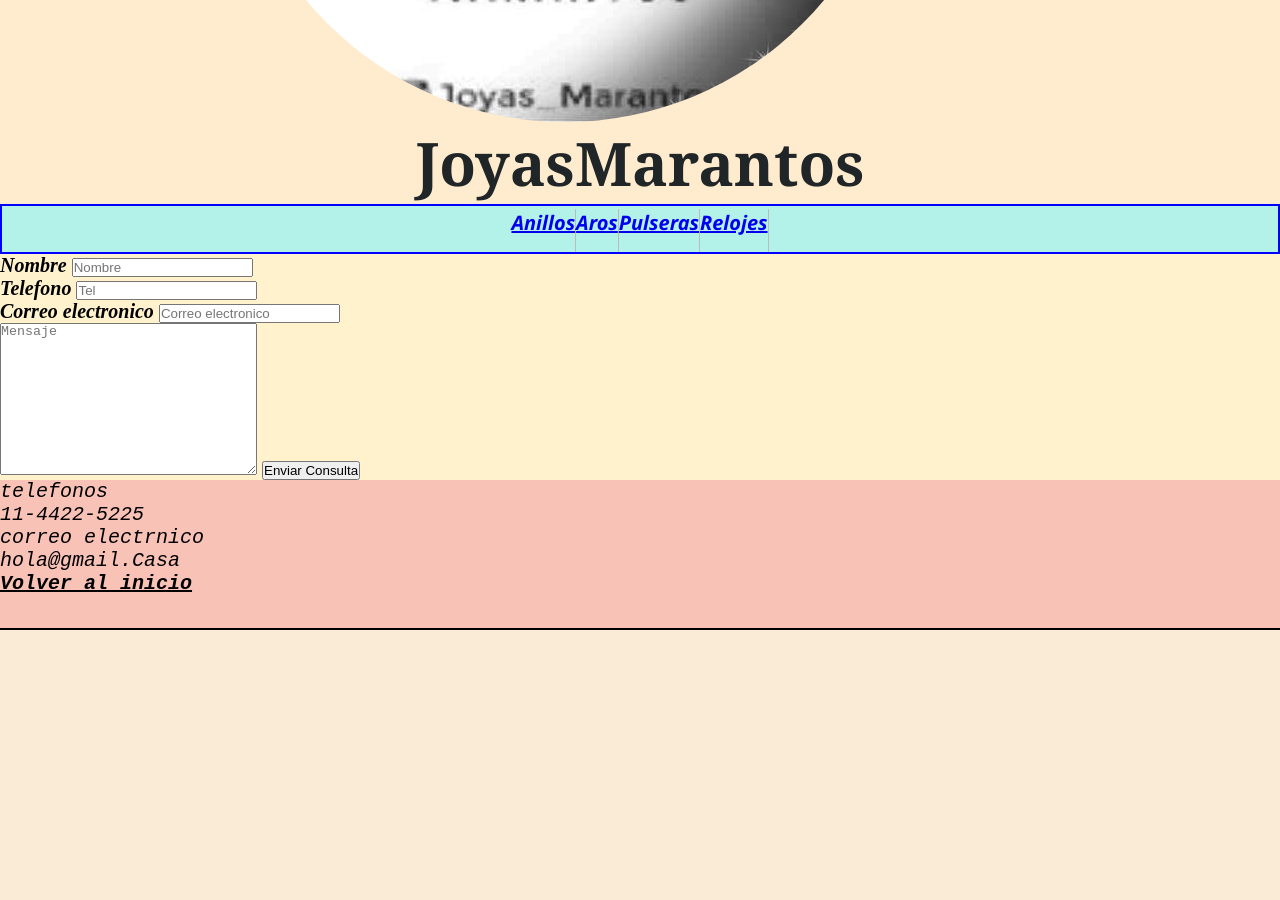
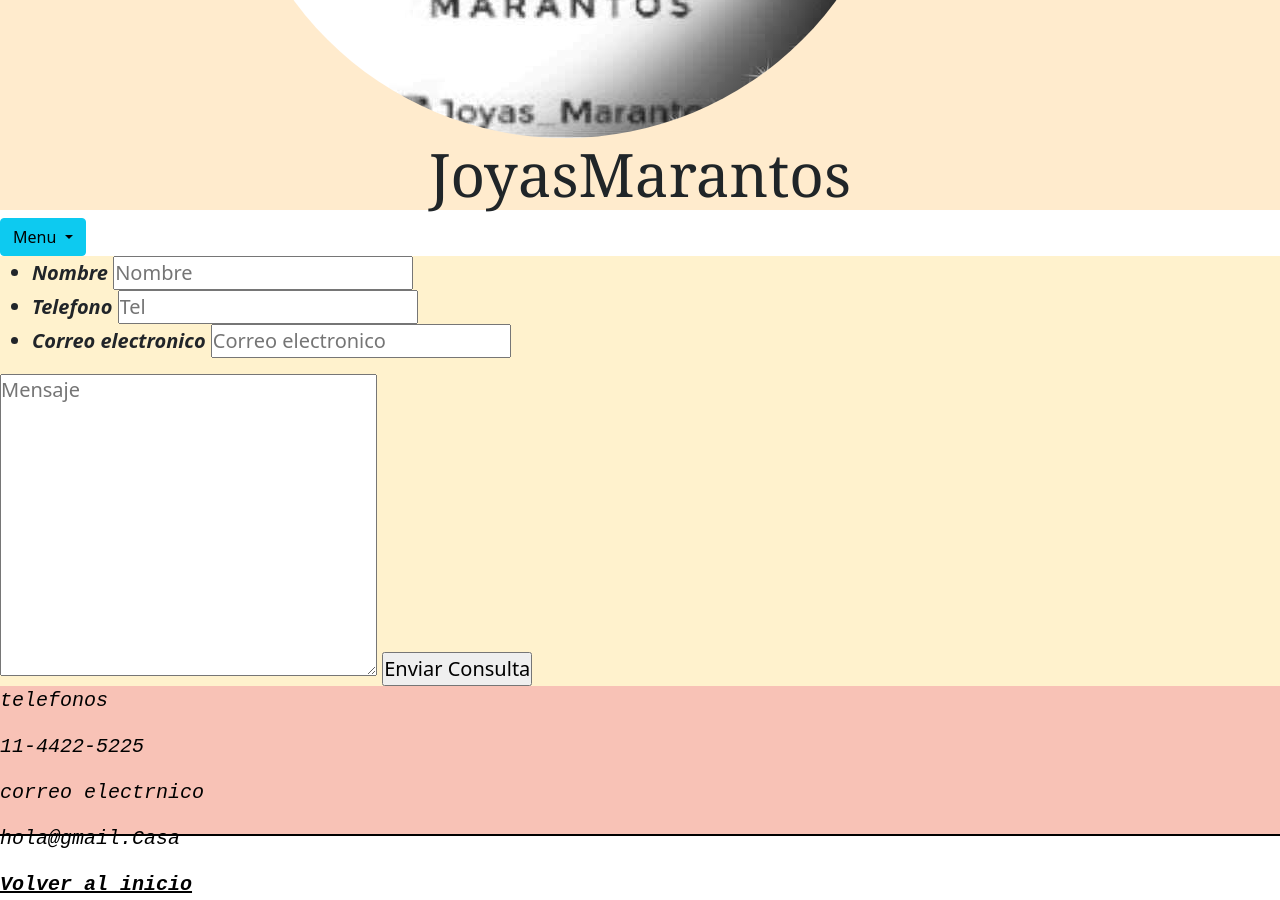
Before and after one commit to damian-diaz/entrega-coder, a plain HTML site: page paginas/contacto.html in a window 1280 px wide. Shown: the part 600-1500 px from the top of the page. Before the commit the page ends 1230 px from the top, so only its background shows below. Drawn offline with nearby package versions, Linux system fonts and the light colour scheme.

Commit message:
desafio bootstrap

```diff
--- a/paginas/contacto.html
+++ b/paginas/contacto.html
@@ -7,6 +7,7 @@
 
     <title>JoyasMarantos</title>
     <link rel="stylesheet" href="../estiloscss/estilo.css">
+    <link href="https://cdn.jsdelivr.net/npm/bootstrap@5.1.3/dist/css/bootstrap.min.css" rel="stylesheet" integrity="sha384-1BmE4kWBq78iYhFldvKuhfTAU6auU8tT94WrHftjDbrCEXSU1oBoqyl2QvZ6jIW3" crossorigin="anonymous">
 </head>
 <body>
     <header>
@@ -20,18 +21,24 @@
 
     </header>
     <nav>
-            <!---lista no ordenada-->
-            <div class="menu">
-                <ul>
-                    <!--elementos de la lista-->
-                    <li class="intro"><a href="../paginas/solapaanillos.html">Anillos</a></li>
-                    <li class="intro"><a href="../paginas/aros.html">Aros</a></li>
-                    <li class="intro"><a href="../paginas/pulsera.html">Pulseras</a></li>
-                    <li class="intro"><a href="../paginas/relojes.html">Relojes</a></li>
-               </ul>
-            </div>
+        <div class="dropdown">
+            <button class="btn btn-info dropdown-toggle" type="button" id="dropdownMenuButton1" data-bs-toggle="dropdown" aria-expanded="false">
+              Menu
+            </button>
+            <ul class="dropdown-menu" aria-labelledby="dropdownMenuButton1">
+              <li><a class="dropdown-item" href="../paginas/solapaanillos.html">Anillos</a></li>
+              <li><a class="dropdown-item" href="../paginas/aros.html">Aros</a></li>
+              <li><a class="dropdown-item" href="../paginas/pulsera.html">Pulseras</a></li>
+              <li><a class="dropdown-item" href="../paginas/relojes.html">Relojes</a></li>
+            </ul>
+          </div>
     </nav>
-    <main class="contacto" >
+    <main>
+        <section>
+
+        </section>
+
+    <section class="contacto" >
             <form class="formu">
                 <!--lista ordenada-->
 
@@ -55,6 +62,7 @@
 
                 <input type="submit" value="Enviar Consulta"/>
             </form>
+    </section>
     </main>
 
     <footer>
@@ -64,5 +72,8 @@
         <p>hola@gmail.Casa</p>
         <a class="fin" href="../index.html">Volver al inicio</a>
     </footer>
+
+    <script src="https://cdn.jsdelivr.net/npm/@popperjs/core@2.10.2/dist/umd/popper.min.js" integrity="sha384-7+zCNj/IqJ95wo16oMtfsKbZ9ccEh31eOz1HGyDuCQ6wgnyJNSYdrPa03rtR1zdB" crossorigin="anonymous"></script>
+    <script src="https://cdn.jsdelivr.net/npm/bootstrap@5.1.3/dist/js/bootstrap.min.js" integrity="sha384-QJHtvGhmr9XOIpI6YVutG+2QOK9T+ZnN4kzFN1RtK3zEFEIsxhlmWl5/YESvpZ13" crossorigin="anonymous"></script>
 </body>
 </html>
```
Also changed, not shown: index.html (+6 -1 lines), paginas/aros.html (+8 -2 lines), paginas/pulsera.html (+1 -0 lines), paginas/relojes.html (+1 -1 lines), paginas/solapaanillos.html (+4 -3 lines), estiloscss/estilo.css (line endings or trailing spaces).
